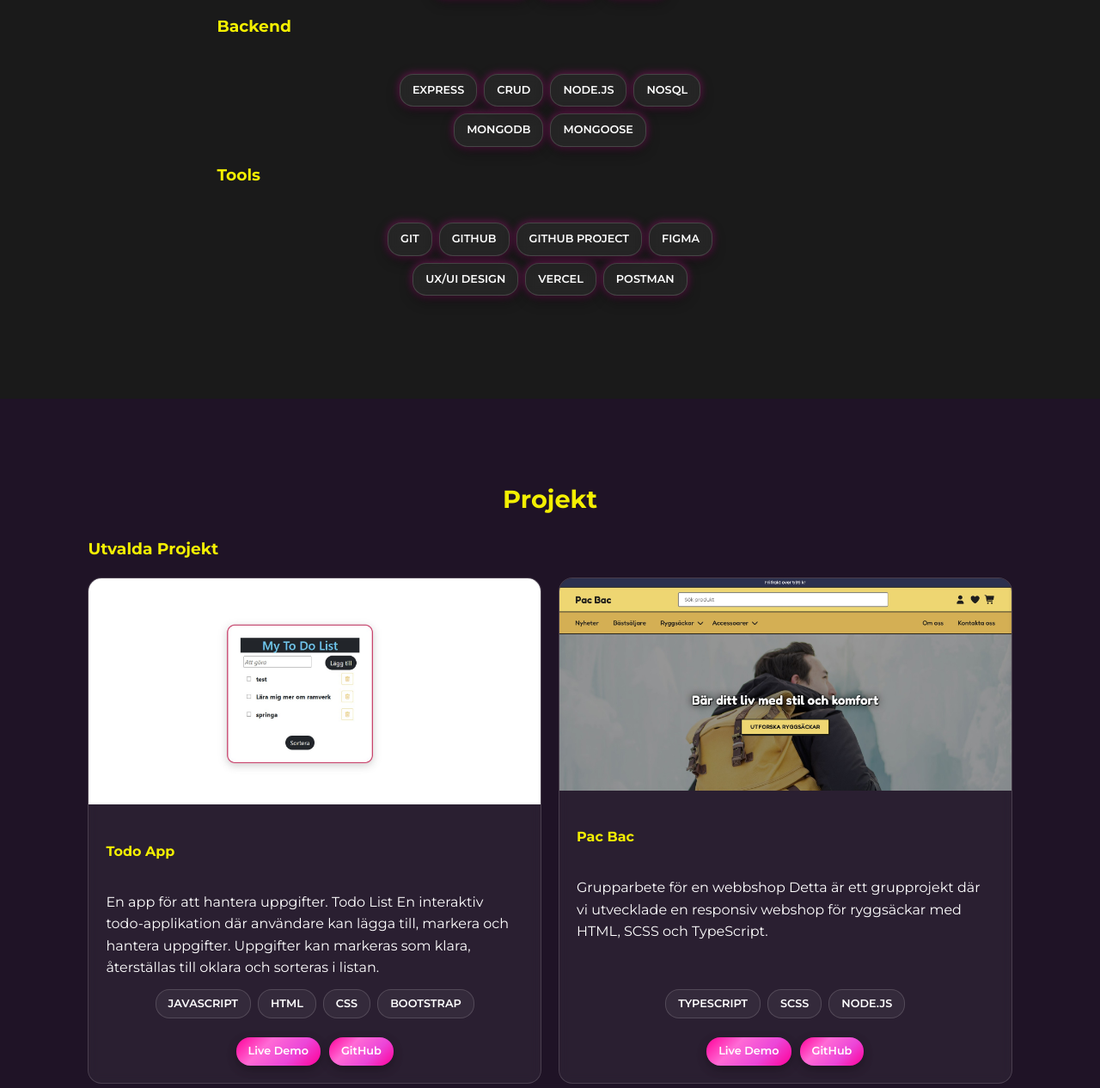
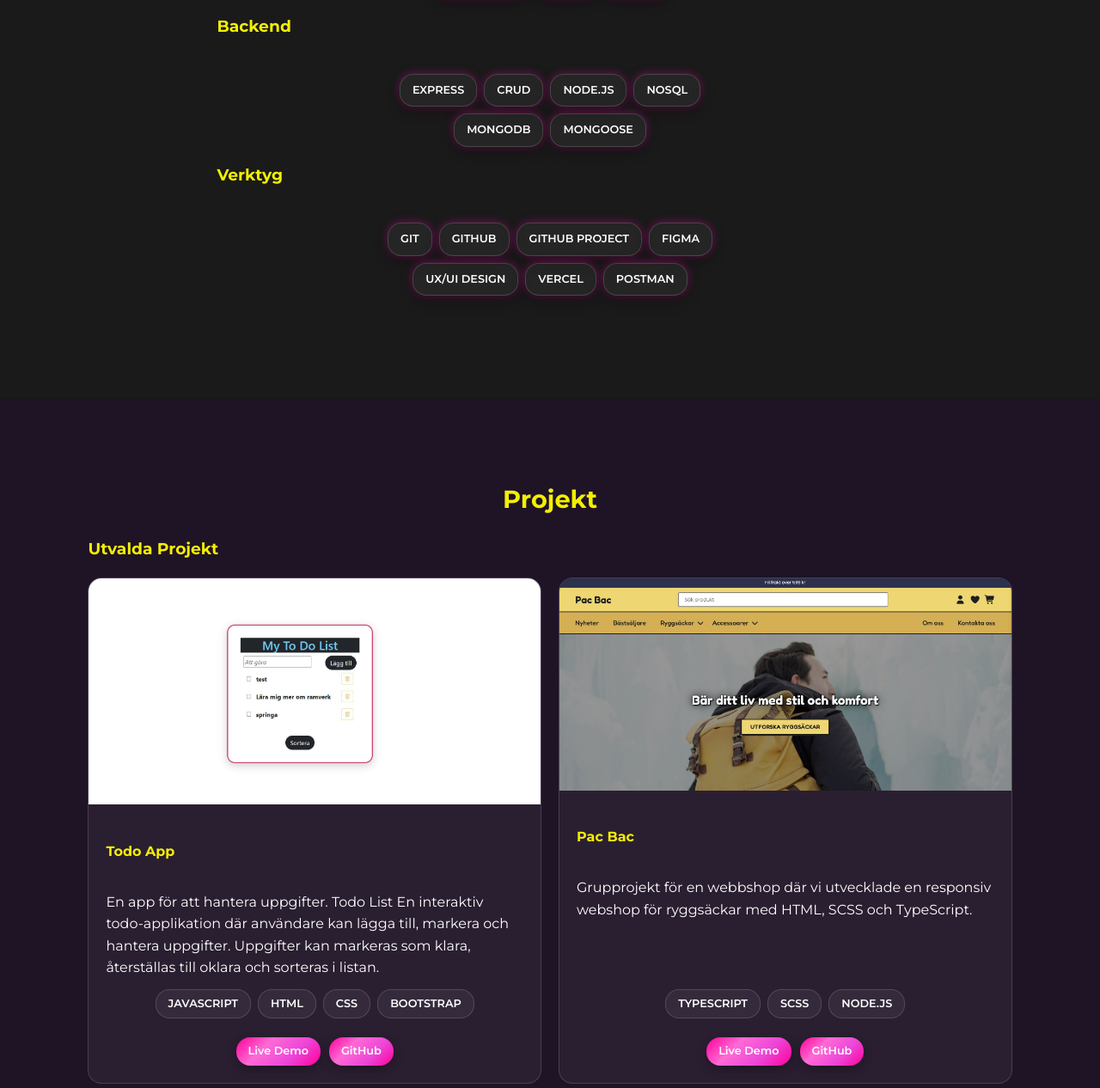
Before and after one commit to cedstein/Portfolio, a website built with Vite: page index.html in a window 1280 px wide. Shown: the part 1917-3183 px from the top of the page at 86% size. Built offline with nearby package versions, Linux system fonts and the light colour scheme.

Commit message:
refactor: update skills section headings to Swedish and improve project description clarity

```diff
--- a/index.html
+++ b/index.html
@@ -62,7 +62,7 @@
 
   <section id="skills">
     <div class="section-inner">
-      <h2>Skills</h2>
+      <h2>Färdigheter</h2>
       <h3 class="skillsHeader">Frontend</h3>
       <div class="skills-grid">
         <div class="skill-card">HTML5</div>
@@ -89,7 +89,7 @@
 
       </div>
 
-      <h3 class="skillsHeader">Tools</h3>
+      <h3 class="skillsHeader">Verktyg</h3>
       <div class="skills-grid">
         <div class="skill-card">Git</div>
         <div class="skill-card">GitHub</div>
@@ -139,8 +139,7 @@
           </div>
           <div class="project-content">
             <h4>Pac Bac</h4>
-            <p>Grupparbete för en webbshop
-              Detta är ett grupprojekt där vi utvecklade en responsiv webshop för ryggsäckar med HTML, SCSS och
+            <p>Grupprojekt för en webbshop där vi utvecklade en responsiv webshop för ryggsäckar med HTML, SCSS och
               TypeScript.
 
             </p>
@@ -181,23 +180,7 @@
           </div>
         </div>
 
-        <!--  <div class="project">
-          <div class="project-media">
-            <img class="project-image" src="/Other2.jpg" alt="Projekt 2">
-          </div>
-          <div class="project-content">
-            <h4>Projekt 2</h4>
-            <p>Beskrivning av projektet</p>
-            <div class="project-skills">
-              <span class="project-skill">HTML</span>
-              <span class="project-skill">CSS</span>
-            </div>
-            <div class="project-links">
-              <a href="#" target="_blank" class="project-btn">Live Demo</a>
-              <a href="#" target="_blank" class="project-btn">GitHub</a>
-            </div>
-          </div>
-        </div> -->
+
       </div>
 
     </div>
```
Also changed, not shown: public/Profilbild.jpg (deleted), public/bild C.jpg (deleted).
